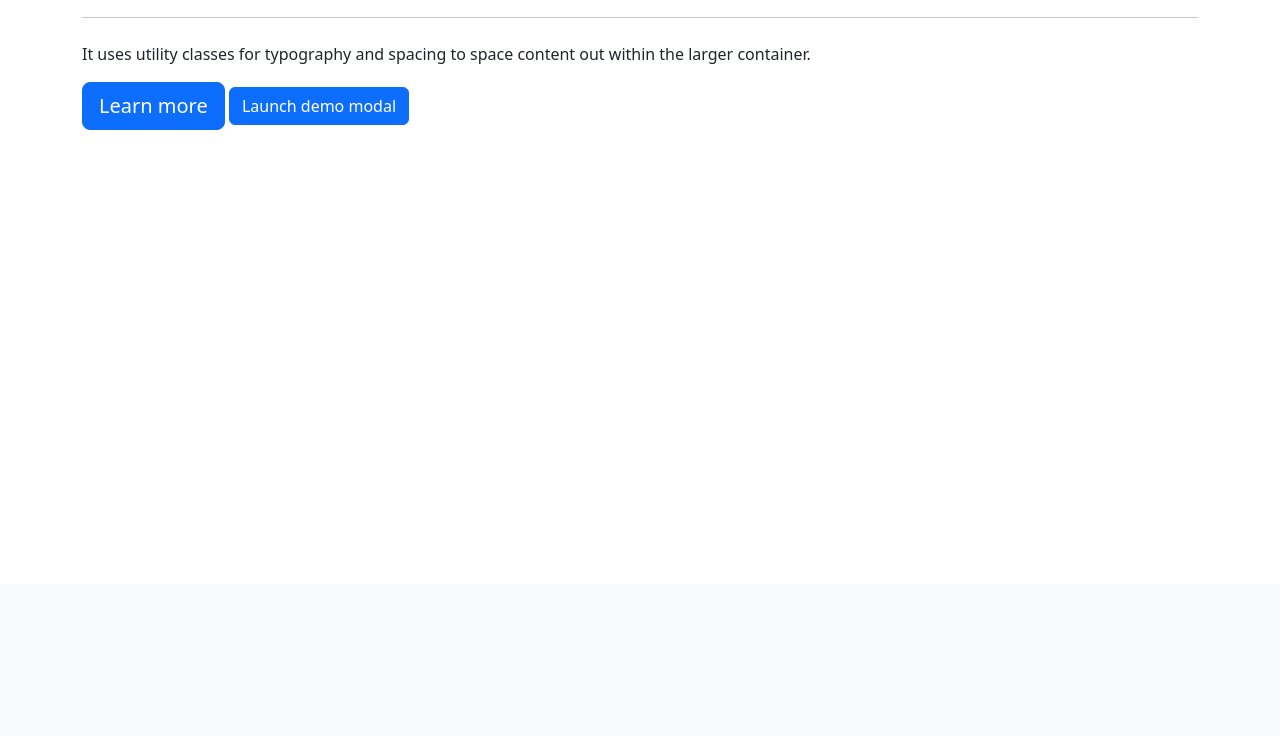
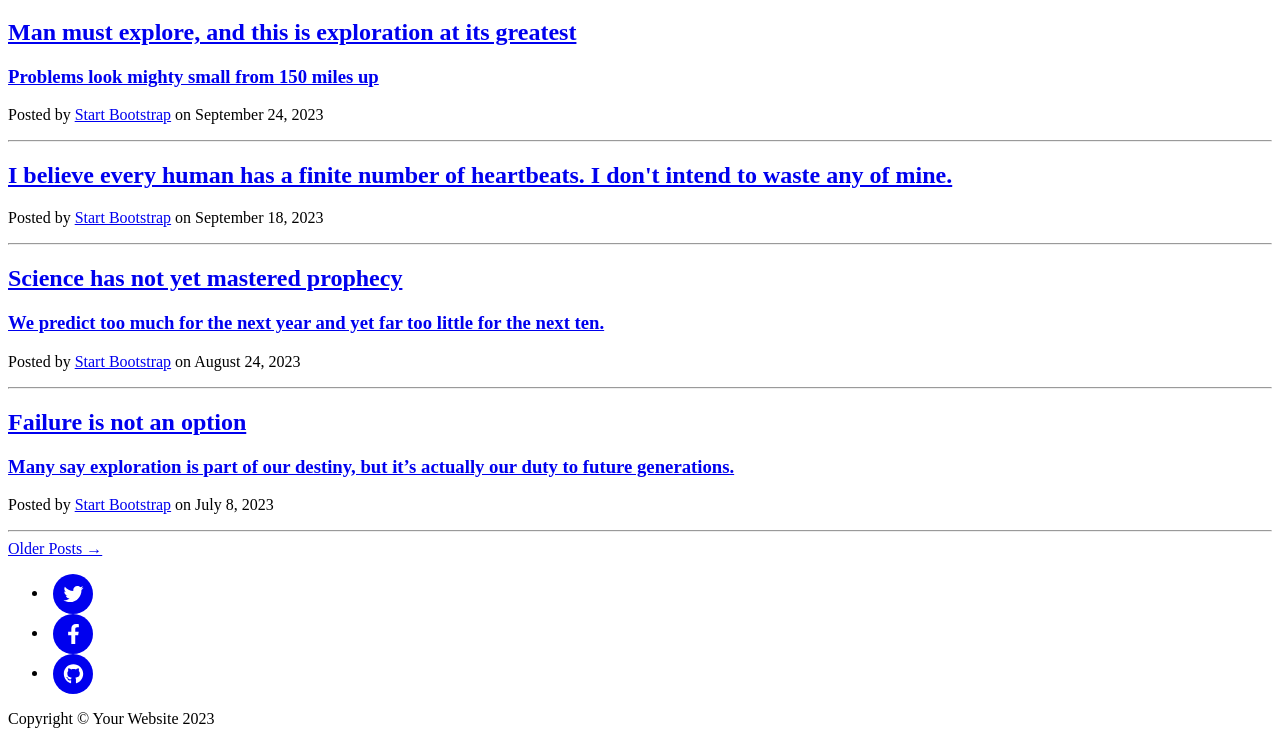
Before and after one commit to maruf-67/Demo-django, a Django app: page / in a window 1280 px wide. Shown: the part 216-952 px from the top of the page. Before the commit the page ends 346 px from the top, so only its background shows below. Run offline with Django 5.2, Linux system fonts and the light colour scheme; some libraries are stand-ins or nearby versions.

Commit message:
basic layout doe in django

```diff
--- /dev/null
+++ b/main/templates/layout/default.html
@@ -0,0 +1,96 @@
+{% load static %}
+<!DOCTYPE html>
+<html lang="en">
+    <head>
+        <meta charset="utf-8" />
+        <meta name="viewport" content="width=device-width, initial-scale=1, shrink-to-fit=no" />
+        <meta name="description" content="" />
+        <meta name="author" content="" />
+        <title>Clean Blog - Start Bootstrap Theme</title>
+        <link rel="icon" type="image/x-icon" href="{% static 'assets/favicon.ico' %}" />
+        <!-- Font Awesome icons (free version)-->
+        <script src="https://use.fontawesome.com/releases/v6.3.0/js/all.js" crossorigin="anonymous"></script>
+        <!-- Google fonts-->
+        <link href="https://fonts.googleapis.com/css?family=Lora:400,700,400italic,700italic" rel="stylesheet" type="text/css" />
+        <link href="https://fonts.googleapis.com/css?family=Open+Sans:300italic,400italic,600italic,700italic,800italic,400,300,600,700,800" rel="stylesheet" type="text/css" />
+        <!-- Core theme CSS (includes Bootstrap)-->
+        <link href="{% static 'css/styles.css' %}" rel="stylesheet" />
+    </head>
+    <body>
+        <!-- Navigation-->
+        <nav class="navbar navbar-expand-lg navbar-light" id="mainNav">
+            <div class="container px-4 px-lg-5">
+                <a class="navbar-brand" href="index.html">Start Bootstrap</a>
+                <button class="navbar-toggler" type="button" data-bs-toggle="collapse" data-bs-target="#navbarResponsive" aria-controls="navbarResponsive" aria-expanded="false" aria-label="Toggle navigation">
+                    Menu
+                    <i class="fas fa-bars"></i>
+                </button>
+                <div class="collapse navbar-collapse" id="navbarResponsive">
+                    <ul class="navbar-nav ms-auto py-4 py-lg-0">
+                        <li class="nav-item"><a class="nav-link px-lg-3 py-3 py-lg-4" href="/">Home</a></li>
+                        <li class="nav-item"><a class="nav-link px-lg-3 py-3 py-lg-4" href="/about">About</a></li>
+                        <li class="nav-item"><a class="nav-link px-lg-3 py-3 py-lg-4" href="/post">Sample Post</a></li>
+                        <li class="nav-item"><a class="nav-link px-lg-3 py-3 py-lg-4" href="/contact">Contact</a></li>
+                    </ul>
+                </div>
+            </div>
+        </nav>
+        {% block banner %}
+        <!-- Page Header-->
+        <header class="masthead" style="background-image: url({% static 'assets/img/home-bg.jpg'%} )">
+            <div class="container position-relative px-4 px-lg-5">
+                <div class="row gx-4 gx-lg-5 justify-content-center">
+                    <div class="col-md-10 col-lg-8 col-xl-7">
+                        <div class="site-heading">
+                            <h1>Clean Blog</h1>
+                            <span class="subheading">A Blog Theme by Start Bootstrap</span>
+                        </div>
+                    </div>
+                </div>
+            </div>
+        </header>
+        {% endblock %}
+        <!-- Main Content-->
+        {% block content %}{% endblock %}
+        <!-- Footer-->
+        <footer class="border-top">
+            <div class="container px-4 px-lg-5">
+                <div class="row gx-4 gx-lg-5 justify-content-center">
+                    <div class="col-md-10 col-lg-8 col-xl-7">
+                        <ul class="list-inline text-center">
+                            <li class="list-inline-item">
+                                <a href="#!">
+                                    <span class="fa-stack fa-lg">
+                                        <i class="fas fa-circle fa-stack-2x"></i>
+                                        <i class="fab fa-twitter fa-stack-1x fa-inverse"></i>
+                                    </span>
+                                </a>
+                            </li>
+                            <li class="list-inline-item">
+                                <a href="#!">
+                                    <span class="fa-stack fa-lg">
+                                        <i class="fas fa-circle fa-stack-2x"></i>
+                                        <i class="fab fa-facebook-f fa-stack-1x fa-inverse"></i>
+                                    </span>
+                                </a>
+                            </li>
+                            <li class="list-inline-item">
+                                <a href="#!">
+                                    <span class="fa-stack fa-lg">
+                                        <i class="fas fa-circle fa-stack-2x"></i>
+                                        <i class="fab fa-github fa-stack-1x fa-inverse"></i>
+                                    </span>
+                                </a>
+                            </li>
+                        </ul>
+                        <div class="small text-center text-muted fst-italic">Copyright &copy; Your Website 2023</div>
+                    </div>
+                </div>
+            </div>
+        </footer>
+        <!-- Bootstrap core JS-->
+        <script src="{% static 'js/bootstrap.bundle.min.js' %}"></script>
+        <!-- Core theme JS-->
+        <script src="{% static 'js/scripts.js' %}"></script>
+    </body>
+</html>
--- a/main/templates/views/index.html
+++ b/main/templates/views/index.html
@@ -1,71 +1,66 @@
-{% load static %}
-<!DOCTYPE html>
-<html>
-    <head>
-        <title>Landing Page</title>
-        <link rel="stylesheet" href="{% static 'css/bootstrap.min.css' %}">
-    </head>
-    <body>
-        <nav class="navbar navbar-expand-lg navbar-light bg-light">
-            <a class="navbar-brand" href="#">Navbar</a>
-            <button class="navbar-toggler" type="button" data-toggle="collapse" data-target="#navbarNav" aria-controls="navbarNav" aria-expanded="false" aria-label="Toggle navigation">
-                <span class="navbar-toggler-icon"></span>
-            </button>
-            <div class="collapse navbar-collapse" id="navbarNav">
-                <ul class="navbar-nav">
-                    <li class="nav-item active">
-                        <a class="nav-link" href="#">Home <span class="sr-only">(current)</span></a>
-                    </li>
-                    <li class="nav-item">
-                        <a class="nav-link" href="#">Features</a>
-                    </li>
-                    <li class="nav-item">
-                        <a class="nav-link" href="#">Pricing</a>
-                    </li>
-                    <li class="nav-item">
-                        <a class="nav-link disabled" href="#" tabindex="-1" aria-disabled="true">Disabled</a>
-                    </li>
-                </ul>
+{% extends "layout/default.html" %}
+
+{% block content%}
+ <!-- Main Content-->
+ <div class="container px-4 px-lg-5">
+    <div class="row gx-4 gx-lg-5 justify-content-center">
+        <div class="col-md-10 col-lg-8 col-xl-7">
+            <!-- Post preview-->
+            <div class="post-preview">
+                <a href="post.html">
+                    <h2 class="post-title">Man must explore, and this is exploration at its greatest</h2>
+                    <h3 class="post-subtitle">Problems look mighty small from 150 miles up</h3>
+                </a>
+                <p class="post-meta">
+                    Posted by
+                    <a href="#!">Start Bootstrap</a>
+                    on September 24, 2023
+                </p>
             </div>
-        </nav>
-        <div class="container mt-5">
-            <div class="jumbotron">
-                <h1 class="display-4">Hello, world!</h1>
-                <p class="lead">You're at the {{ name }}</p>
-                <hr class="my-4">
-                <p>It uses utility classes for typography and spacing to space content out within the larger container.</p>
-                <a class="btn btn-primary btn-lg" href="#" role="button">Learn more</a>
-                <!-- Button to trigger modal -->
-<button type="button" class="btn btn-primary" data-bs-toggle="modal" data-bs-target="#exampleModal">
-    Launch demo modal
-</button>
-
-<!-- Modal -->
-<div class="modal fade" id="exampleModal" tabindex="-1" aria-labelledby="exampleModalLabel" aria-hidden="true">
-    <div class="modal-dialog">
-        <div class="modal-content">
-            <div class="modal-header">
-                <h5 class="modal-title" id="exampleModalLabel">Modal title</h5>
-                <button type="button" class="btn-close" data-bs-dismiss="modal" aria-label="Close"></button>
+            <!-- Divider-->
+            <hr class="my-4" />
+            <!-- Post preview-->
+            <div class="post-preview">
+                <a href="post.html"><h2 class="post-title">I believe every human has a finite number of heartbeats. I don't intend to waste any of mine.</h2></a>
+                <p class="post-meta">
+                    Posted by
+                    <a href="#!">Start Bootstrap</a>
+                    on September 18, 2023
+                </p>
             </div>
-            <div class="modal-body">
-                This is the content of the modal.
+            <!-- Divider-->
+            <hr class="my-4" />
+            <!-- Post preview-->
+            <div class="post-preview">
+                <a href="post.html">
+                    <h2 class="post-title">Science has not yet mastered prophecy</h2>
+                    <h3 class="post-subtitle">We predict too much for the next year and yet far too little for the next ten.</h3>
+                </a>
+                <p class="post-meta">
+                    Posted by
+                    <a href="#!">Start Bootstrap</a>
+                    on August 24, 2023
+                </p>
             </div>
-            <div class="modal-footer">
-                <button type="button" class="btn btn-secondary" data-bs-dismiss="modal">Close</button>
-                <button type="button" class="btn btn-primary">Save changes</button>
+            <!-- Divider-->
+            <hr class="my-4" />
+            <!-- Post preview-->
+            <div class="post-preview">
+                <a href="post.html">
+                    <h2 class="post-title">Failure is not an option</h2>
+                    <h3 class="post-subtitle">Many say exploration is part of our destiny, but it’s actually our duty to future generations.</h3>
+                </a>
+                <p class="post-meta">
+                    Posted by
+                    <a href="#!">Start Bootstrap</a>
+                    on July 8, 2023
+                </p>
             </div>
+            <!-- Divider-->
+            <hr class="my-4" />
+            <!-- Pager-->
+            <div class="d-flex justify-content-end mb-4"><a class="btn btn-primary text-uppercase" href="#!">Older Posts →</a></div>
         </div>
     </div>
 </div>
-
-            </div>
-        </div>
-
-
-        {% comment %} <script src="{% static 'js/jquery.min.js' %}"></script> {% endcomment %}
-        <script src="{% static 'js/bootstrap.bundle.min.js' %}"></script>
-
-
-    </body>
-</html>
+{% endblock %}
--- a/main/urls.py
+++ b/main/urls.py
@@ -3,4 +3,7 @@ from . import views
 
 urlpatterns = [
     path('', views.index, name='index'),
+    path('about/', views.about, name='about'),
+    path('contact/', views.contact, name='contact'),
+    path('post/', views.post, name='post'),
 ]
--- a/main/views.py
+++ b/main/views.py
@@ -4,3 +4,12 @@ from django.http import HttpResponse
 
 def index(request):
     return render(request, 'views/index.html' , { "name" : 'Demo Work'})  # Add this line
+
+def about(request):
+    return render(request, 'views/about.html')  # Add this line
+
+def contact(request):
+    return render(request, 'views/contact.html')  # Add this line
+
+def post(request):
+    return render(request, 'views/post.html')  # Add this line
```
Also changed, not shown: main/templates/views/about.html (added, +31 -0 lines), main/templates/views/contact.html (added, +81 -0 lines), main/templates/views/post.html (added, +55 -0 lines).
